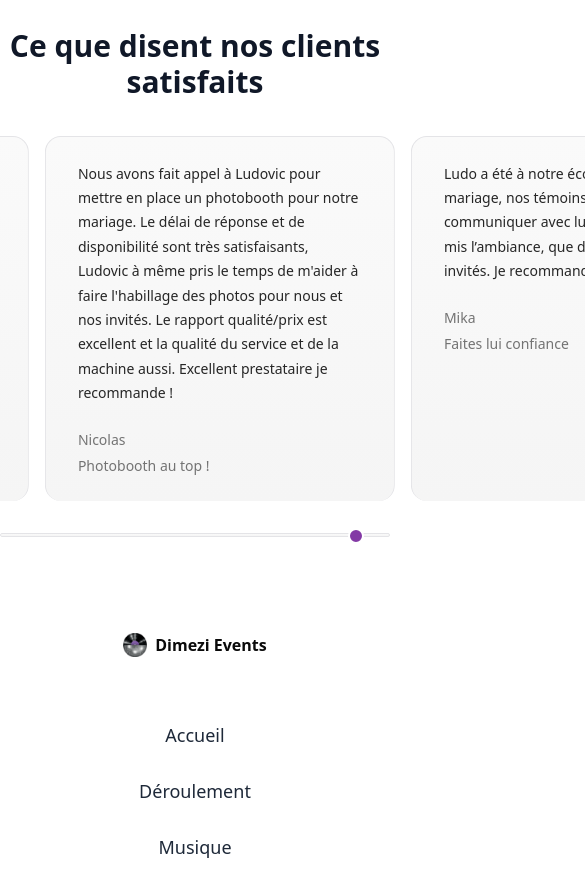
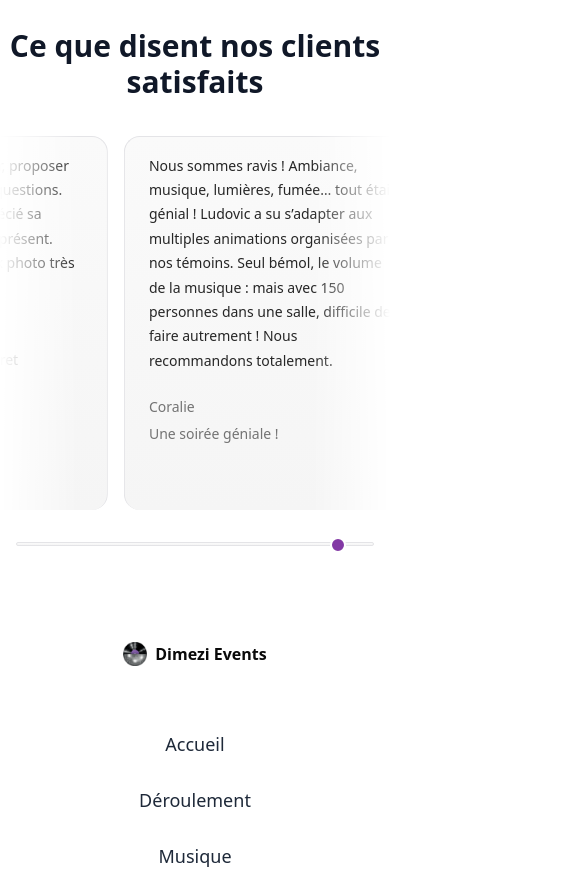
Before and after one commit to TheoBourdel/theobourdel.github.io, a Next.js app: page / in a window 390 px wide. Shown: the part 9140-10034 px from the top of the page, 585 px wide, since content can reach past the window. Built offline with nearby package versions, Linux system fonts and the light colour scheme.

Commit message:
fix testimonial card responsive

```diff
--- a/components/ui/infinite-moving-cards.jsx
+++ b/components/ui/infinite-moving-cards.jsx
@@ -88,7 +88,7 @@ export const InfiniteMovingCards = ({
       <div
         ref={containerRef}
         className={cn(
-          "scroller relative z-20 max-w-7xl overflow-hidden [mask-image:linear-gradient(to_right,transparent,white_20%,white_80%,transparent)]",
+          "scroller relative z-20 max-w-7xl w-full overflow-hidden [mask-image:linear-gradient(to_right,transparent,white_20%,white_80%,transparent)]",
           className
         )}
       >
@@ -101,9 +101,11 @@ export const InfiniteMovingCards = ({
         >
           {items.map((item) => (
             <li
-              className="relative w-[350px] max-w-full shrink-0 rounded-2xl border border-b-0 border-zinc-200 bg-[linear-gradient(180deg,#fafafa,#f5f5f5)] px-8 py-6 md:w-[450px] dark:border-zinc-700 dark:bg-[linear-gradient(180deg,#27272a,#18181b)]"
-              key={item.name}
-            >
+  className="relative w-[300px] sm:w-[320px] md:w-[450px] max-w-full shrink-0 rounded-2xl border border-b-0 border-zinc-200
+             bg-[linear-gradient(180deg,#fafafa,#f5f5f5)] px-6 py-4 md:px-8 md:py-6
+             dark:border-zinc-700 dark:bg-[linear-gradient(180deg,#27272a,#18181b)]"
+  key={item.name}
+>
               <blockquote>
                 <span className="relative z-20 text-sm leading-[1.6] font-normal text-neutral-800 dark:text-gray-100">
                   {item.quote}
@@ -136,7 +138,7 @@ export const InfiniteMovingCards = ({
           onMouseUp={handleSliderEnd}
           onTouchStart={handleSliderStart}
           onTouchEnd={handleSliderEnd}
-          className="mt-4 w-full max-w-md custom-slider"
+          className="mt-4 px-4 w-full max-w-md custom-slider"
         />
       )}
     </div>
```
